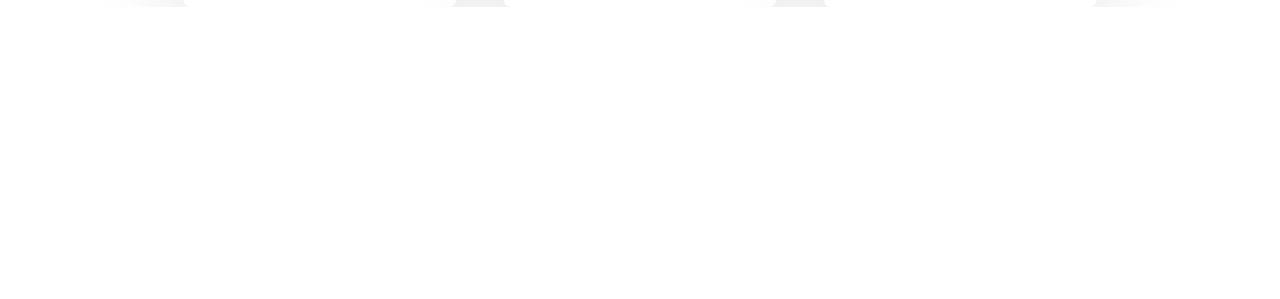
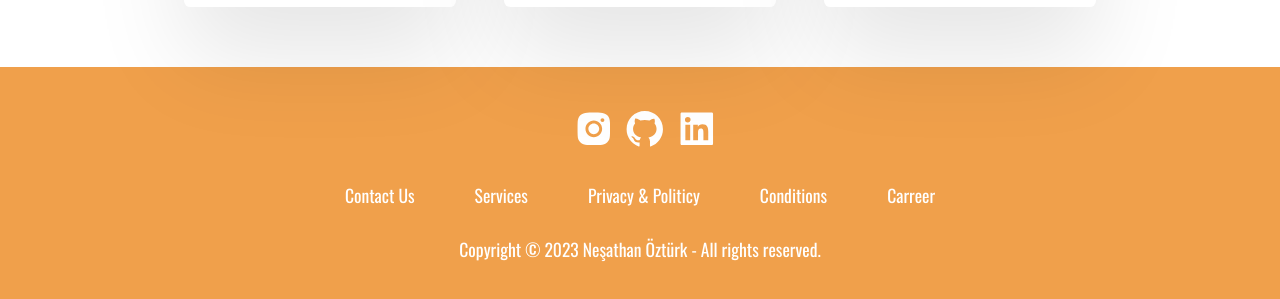
Before and after one commit to nesathanozturk/shopping-cart, a React (Create React App) app: page / in a window 1280 px wide. Shown: the part 2210-2509 px from the top of the page. Before the commit the page ends 2217 px from the top, so only its background shows below. Built offline with nearby package versions, Linux system fonts and the light colour scheme.

Commit message:
style: edited footer and sale

```diff
--- a/src/components/Footer/Footer.jsx
+++ b/src/components/Footer/Footer.jsx
@@ -1,7 +1,44 @@
-import styles from "./styles.jsx";
+import { FooterContainer, FooterRow, Links, Ul, Li } from "./styles.jsx";
+import { AiFillInstagram, AiFillGithub, AiFillLinkedin } from "react-icons/ai";
 
 function Footer() {
-  return <div>Footer</div>;
+  return (
+    <FooterContainer>
+      <FooterRow>
+        <Links href="https://www.instagram.com/nesathanozturk/">
+          <AiFillInstagram className="icon" />
+        </Links>
+        <Links href="https://github.com/nesathanozturk">
+          <AiFillGithub className="icon" />
+        </Links>
+        <Links href="https://www.linkedin.com/in/nesathanozturk/">
+          <AiFillLinkedin className="icon" />
+        </Links>
+      </FooterRow>
+      <FooterRow>
+        <Ul>
+          <Li>
+            <Links href="#">Contact Us</Links>
+          </Li>
+          <Li>
+            <Links href="#">Services</Links>
+          </Li>
+          <Li>
+            <Links href="#">Privacy & Politicy</Links>
+          </Li>
+          <Li>
+            <Links href="#">Conditions</Links>
+          </Li>
+          <Li>
+            <Links href="#">Carreer</Links>
+          </Li>
+        </Ul>
+      </FooterRow>
+      <FooterRow>
+        Copyright &copy; 2023 Neşathan Öztürk - All rights reserved.
+      </FooterRow>
+    </FooterContainer>
+  );
 }
 
 export default Footer;
--- a/src/components/Footer/styles.jsx
+++ b/src/components/Footer/styles.jsx
@@ -0,0 +1,50 @@
+import styled from "styled-components";
+
+export const FooterContainer = styled.footer`
+  background: #f0a04b;
+  padding: 20px 0px;
+  text-align: center;
+
+  @media (max-width: 720px) {
+    padding: 5%;
+    text-align: left;
+  }
+`;
+
+export const FooterRow = styled.div`
+  width: 100%;
+  margin: 1% 0%;
+  padding: 0.6% 0%;
+  color: #fff;
+  font-size: 1.1em;
+`;
+
+export const Links = styled.a`
+  color: #fff;
+  text-decoration: none;
+  transition: 0.5s;
+
+  .icon {
+    margin-left: 10px;
+    font-size: 2.6rem;
+  }
+
+  &:hover {
+    color: #ccc;
+  }
+`;
+
+export const Ul = styled.ul`
+  width: 100%;
+`;
+
+export const Li = styled.li`
+  display: inline-block;
+  margin: 0 30px;
+
+  @media (max-width: 720px) {
+    display: block;
+    margin: 10px 0;
+    text-align: left;
+  }
+`;
--- a/src/components/Sale/styles.jsx
+++ b/src/components/Sale/styles.jsx
@@ -2,10 +2,8 @@
 
 export const Section = styled.section`
   width: 90%;
-  margin: 50px auto auto auto;
+  margin: 50px auto 60px auto;
 `;
-
-export const Wrapper = styled.div``;
 
 export const Info = styled.div`
   display: flex;
@@ -82,3 +80,5 @@
   padding: 10px;
   border-radius: 50%;
 `;
+
+export const Wrapper = styled.div``;
--- a/src/pages/Home/Home.jsx
+++ b/src/pages/Home/Home.jsx
@@ -13,6 +13,7 @@
       <Orders />
       <NewArrivals />
       <Sale />
+      <Footer />
     </div>
   );
 }
```
